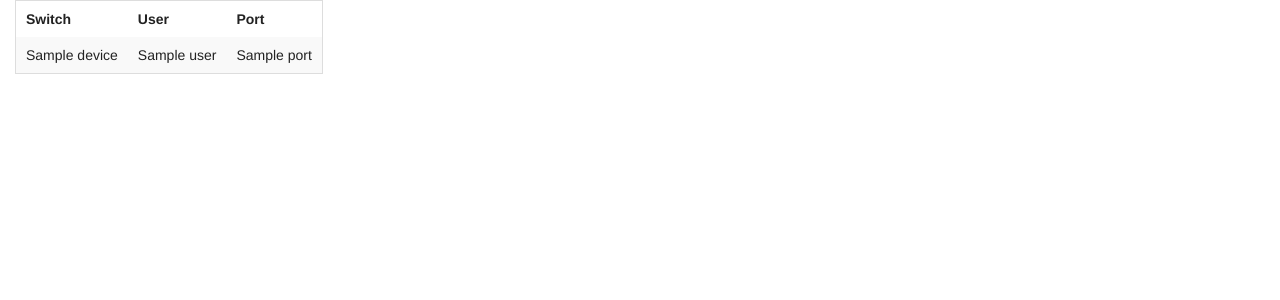
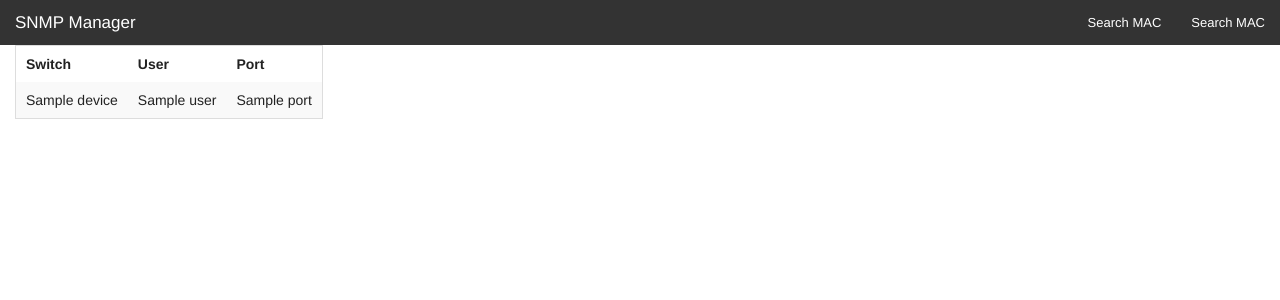
Before and after one commit to jkur/snmp-manager, a Python web app: template app/frontend/templates/auth.html in a window 1280 px wide. Shown: the top 300 px of the page. Run offline with Jinja, Linux system fonts and the light colour scheme; the template is opened without the code that fills it: most values are stand-ins (such as "Sample title", 1, 10 or a date in 2020).

Commit message:
added nav bar to all pages

```diff
--- a/app/templates/base.html
+++ b/app/templates/base.html
@@ -16,6 +16,19 @@
   </head>
     <title>Neuland ProCurve Manager</title>
     <body>
+      <div class="fixed">
+        <nav class="top-bar" data-topbar role="navigation">
+          <ul class="title-area">
+            <li class="name"><h1><a href="/">SNMP Manager</a></h1></li>
+          </ul>
+          <section class="top-bar-section">
+            <ul class="right">
+              <li><a href="/search/mac">Search MAC</a></li>
+              <li><a href="/search/mac">Search MAC</a></li>
+            </ul>
+          </section>
+        </nav>
+      </div>
       {% with messages = get_flashed_messages() %}
         {% if messages %}
           <div class="row">
```
